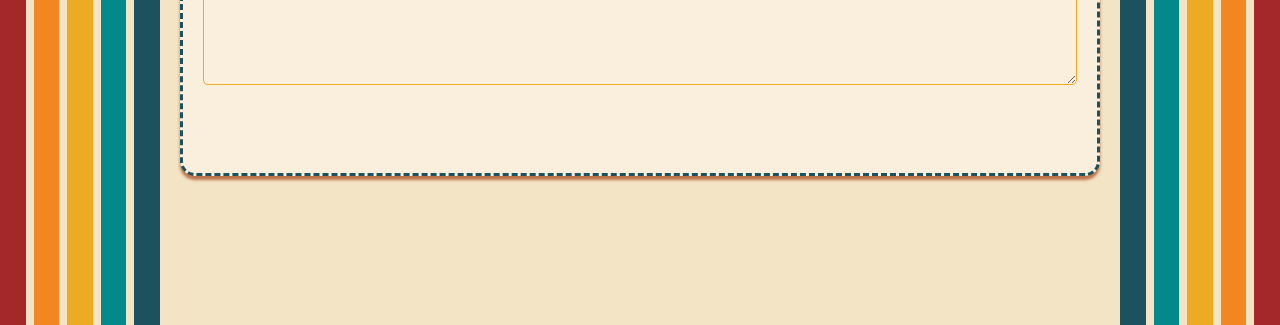
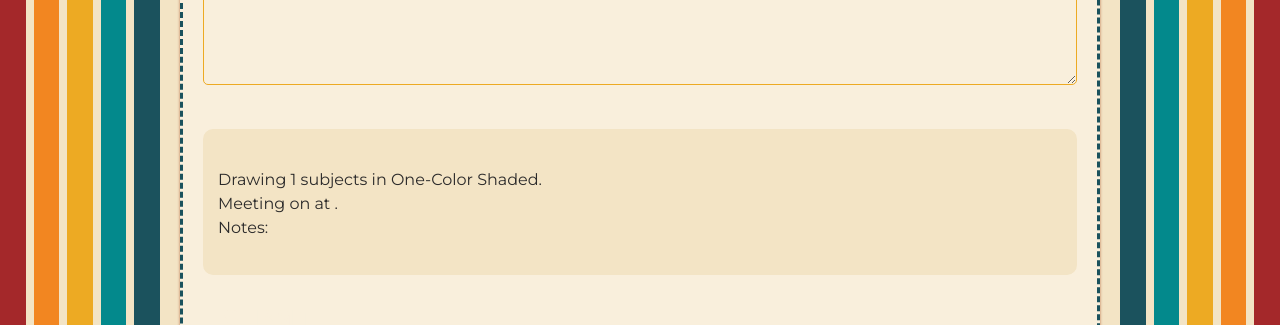
Before and after one commit to TheComeBackGuy/Caricature-Couch, a Next.js app: page /Appointments in a window 1280 px wide. Shown: the part 1740-2065 px from the top of the page. Built offline with nearby package versions, Linux system fonts and the light colour scheme; a web font is replaced by a local one.

Commit message:
trying form again

```diff
--- a/src/app/Appointments/page.jsx
+++ b/src/app/Appointments/page.jsx
@@ -11,7 +11,6 @@ export default function Contact() {
   const [email, setEmail] = useState("");
   const [details, setDetails] = useState("");
   const [warning, setWarning] = useState("none");
-  const [thankYouVisible, setThankYouVisible] = useState(false);
   const [errorMessage, setErrorMessage] = useState("");
   const [isDisabled, setIsDisabled] = useState(true);
   const [dates, setDates] = useState([]);
@@ -19,6 +18,9 @@ export default function Contact() {
   const [colorStyle, setColorStyle] = useState("One-Color Shaded");
   const [appointmentDate, setAppointmentDate] = useState("");
   const [appointmentStartTime, setAppointmentStartTime] = useState("");
+  const [formDisplay, setFormDisplay] = useState("flex");
+  const [thankYouDisplay, setThankYouDisplay] = useState("none");
+
   // days
 
   const appointmentTimes = [
@@ -55,14 +57,19 @@ export default function Contact() {
   };
 
   useEffect(() => {
-    if (name.length == 0 || email.length == 0 || details.length == 0) {
+    if (
+      name.length == 0 ||
+      email.length == 0 ||
+      appointmentDate == "" ||
+      appointmentStartTime == ""
+    ) {
       setIsDisabled(true);
       // console.log("still nothing");
     } else {
       setIsDisabled(false);
       setWarning("none");
     }
-  }, [name.length, email.length, details.length]);
+  }, [name.length, email.length, appointmentDate, appointmentStartTime]);
 
   function encode(data) {
     return Object.keys(data)
@@ -97,12 +104,9 @@ export default function Contact() {
     console.log("Success!!");
 
     // setSubmitted(true);
-    setThankYouVisible(true);
+    setFormDisplay("none");
+    setThankYouDisplay("flex");
     setTimeout(() => {
-      setName("");
-      setEmail("");
-      setDetails("");
-      setWarning("");
       //       <!-- Event snippet for Submit Contact Form conversion page
       // In your html page, add the snippet and call gtag_report_conversion when someone clicks on the chosen link or button. -->
       // <script>
@@ -177,7 +181,7 @@ export default function Contact() {
           If you need to reschedule for any reason, please email us. We will
           work with you on a new appointment. It is important to know your
           initial desposit will be lost and we will ask for an additional
-          deposit for your new appointment.{" "}
+          deposit for your new appointment.
         </p>
         <h2> Cancelling</h2>
         <p>
@@ -185,12 +189,24 @@ export default function Contact() {
           will be lost.
         </p>
 
+        <div className="intakeForm" style={{ display: thankYouDisplay }}>
+          <h1>Thanks, {name}!</h1>
+          <>
+            <p>
+              We're super excited to meet and draw you! We're often able to
+              respond within 24 hours. So, hang tight!{" "}
+            </p>
+            <cite>-Dennis Hart</cite>
+          </>
+        </div>
         <form
           name="Couch Appointments"
+          className="intakeForm"
           method="POST"
           data-netlify="true"
           netlify-honeypot="bot-field"
           onSubmit={handleSubmit}
+          style={{ display: formDisplay }}
         >
           <h1>Appointment Intake Form</h1>
           <div
@@ -307,12 +323,21 @@ export default function Contact() {
                 Looks like you've got some missing info there.
               </cite> */}
             </label>{" "}
+            <div className="review">
+              <h2>{name}</h2>
+              {email}
+              <br />
+              Drawing {numberOfFaces} subjects in {colorStyle}.
+              <br />
+              Meeting on {appointmentDate} at {appointmentStartTime}.
+              <p>Notes: {details}</p>
+            </div>
             <button className="submit" disabled={isDisabled} submit="true">
               Submit
             </button>
           </div>
         </form>
-        {<div style={{ display: thankYouVisible ? "flex" : "none" }} />}
+        {/* {<div style={{ display: thankYouVisible ? "flex" : "none" }} />} */}
       </div>
     </>
   );
--- a/src/components/styles/appearances.css
+++ b/src/components/styles/appearances.css
@@ -1,4 +1,4 @@
-form {
+.intakeForm {
   padding: 20px;
   background-color: var(--white);
   border-radius: 15px;
@@ -33,6 +33,11 @@ textarea {
   cursor: pointer;
   margin: 0;
 }
+input[type="button"]:focus {
+  background-color: darkblue;
+  color: white;
+  border-color: darkgray;
+}
 
 .timeButtonContainer {
   display: flex;
@@ -42,3 +47,13 @@ textarea {
   gap: 15px;
   padding: 20px;
 }
+
+.review {
+  display: flex;
+  flex-flow: column nowrap;
+  padding: 15px;
+  border-radius: 10px;
+  margin-bottom: 20px;
+  background-color: var(--tanLight);
+  color: var(--black);
+}
```
